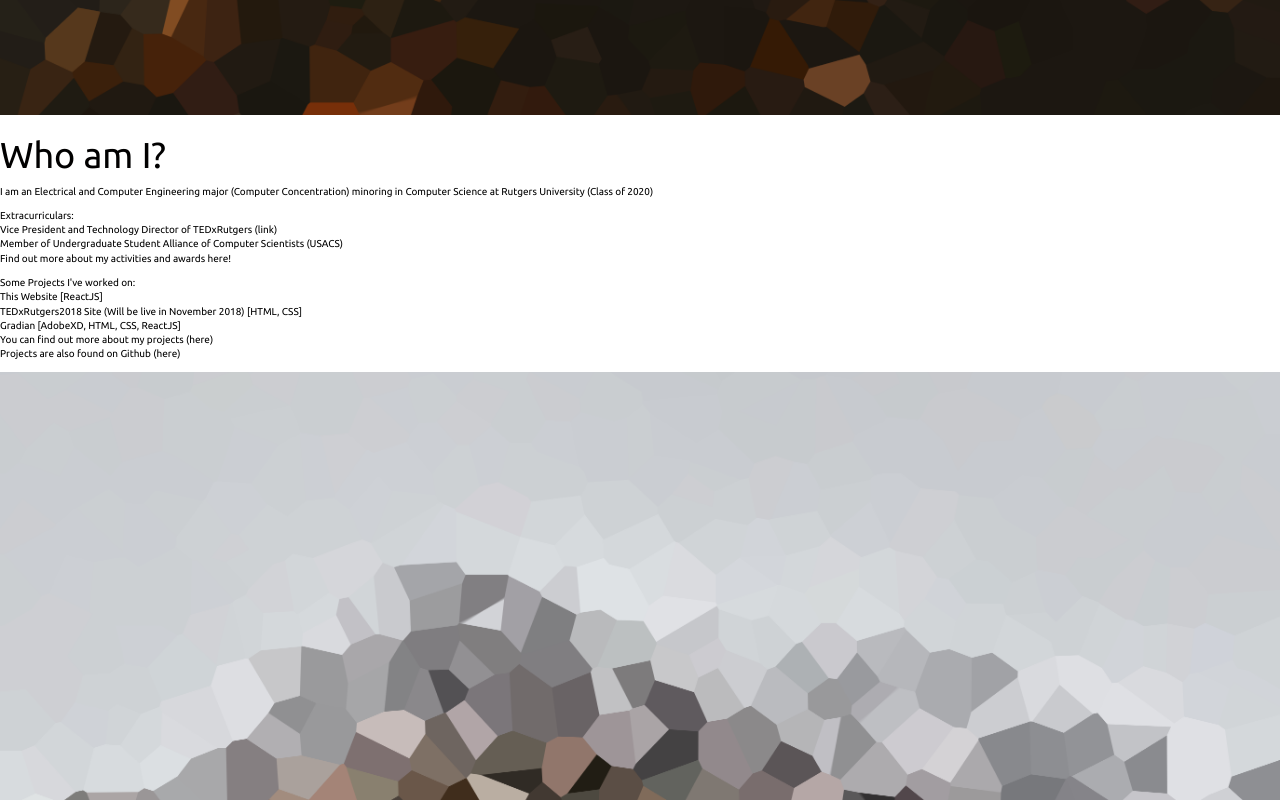
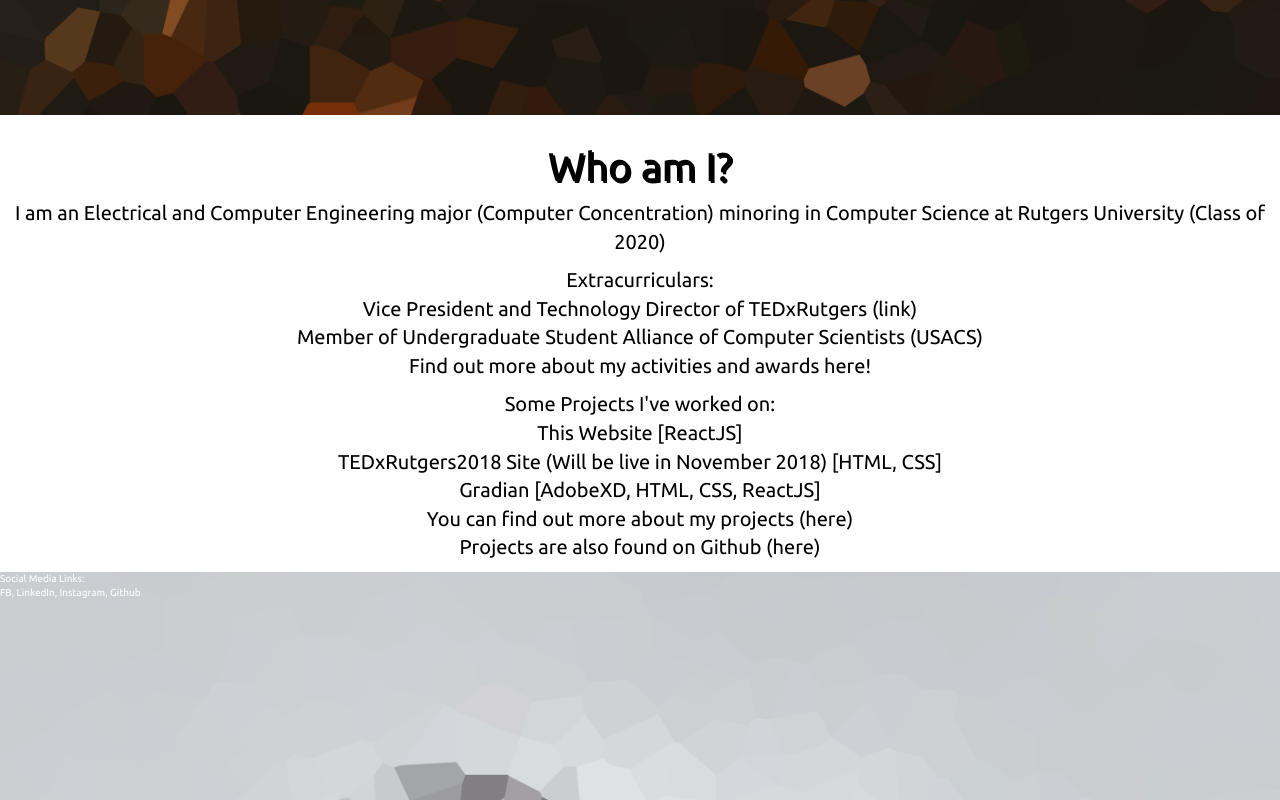
Before and after one commit to PhuruShekar/PhuruShekar.github.io, a React (Create React App) app: page / in a window 1280 px wide. Shown: the part 695-1495 px from the top of the page. Built offline with nearby package versions, Linux system fonts and the light colour scheme.

Commit message:
formatting code

```diff
--- a/src/Assets/scss/default.scss
+++ b/src/Assets/scss/default.scss
@@ -70,7 +70,6 @@
     background-repeat: no-repeat;
     height: 750px;
     color:$white;
-
 }
 main {
 
--- a/src/components/pages/homePage.js
+++ b/src/components/pages/homePage.js
@@ -15,7 +15,7 @@
 
     <div>
 
-        <div id="tf-home">
+        <div className="main">
 
             <div className="overlay">
 
@@ -33,21 +33,21 @@
 
         </div>
 
+
+        <main>
         <div className="whoami">
-
             <h1>
                 Who am I?
             </h1>
+
             <p>
                 I am an Electrical and Computer Engineering major (Computer Concentration) minoring in Computer Science at Rutgers University (Class of 2020)
             </p>
 
             <p>
                 Extracurriculars: <br/>
-            Vice President and Technology Director of TEDxRutgers (link)
-            <br/>
-            Member of Undergraduate Student Alliance of Computer Scientists (USACS)
-            <br/>
+                Vice President and Technology Director of TEDxRutgers (link) <br/>
+                Member of Undergraduate Student Alliance of Computer Scientists (USACS)<br/>
                 Find out more about my activities and awards here!
             </p>
 
@@ -64,10 +64,16 @@
             </p>
 
         </div>
+        </main>
+
 
         <div>
             <div className="overlay">
 
+                <p>
+                    Social Media Links: <br/>
+                    FB, LinkedIn, Instagram, Github
+                    </p>
 
             </div>
         </div>
```
Lines whose indentation alone changed are shown as unchanged.
